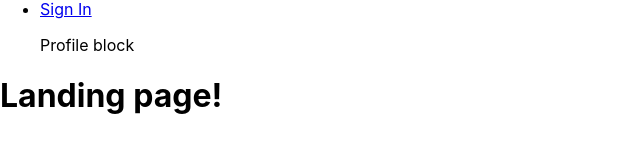
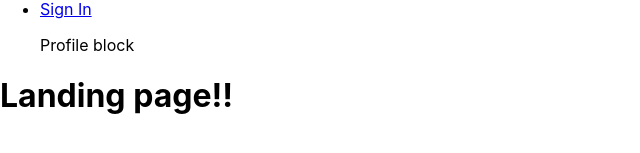
Before and after one commit to ZachGrande/phenomenality-v2, a React (Create React App) app: page / in a window 1280 px wide. Shown: the part 209-362 px from the top of the page, without its empty margins (0-640 px from the left). Built offline with nearby package versions, Linux system fonts and the light colour scheme.

Commit message:
added exclamation point

```diff
--- a/src/components/Landing.js
+++ b/src/components/Landing.js
@@ -3,7 +3,7 @@
 function Landing() {
   return(
     <div className="">
-        <h1>Landing page!</h1>
+        <h1>Landing page!!</h1>
     </div>
     )
   }
```
